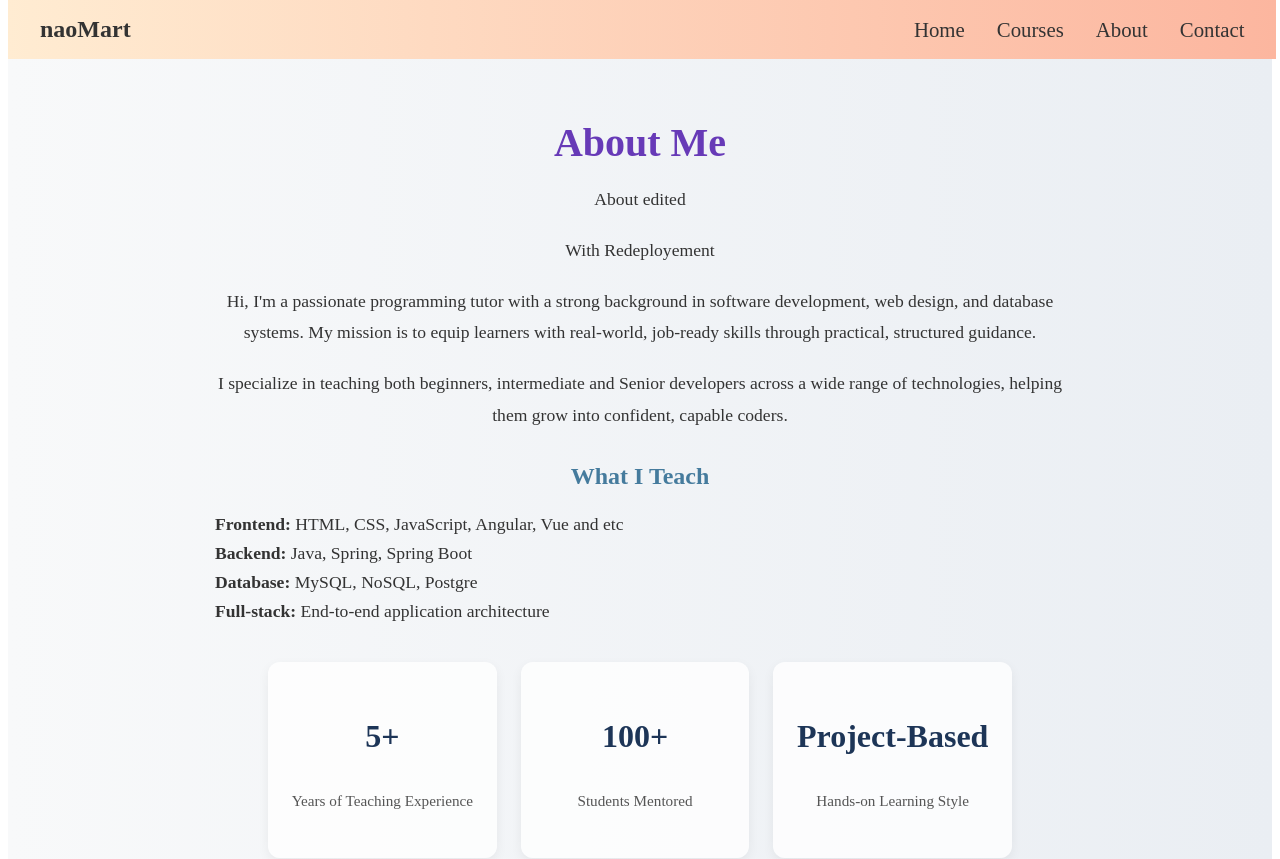
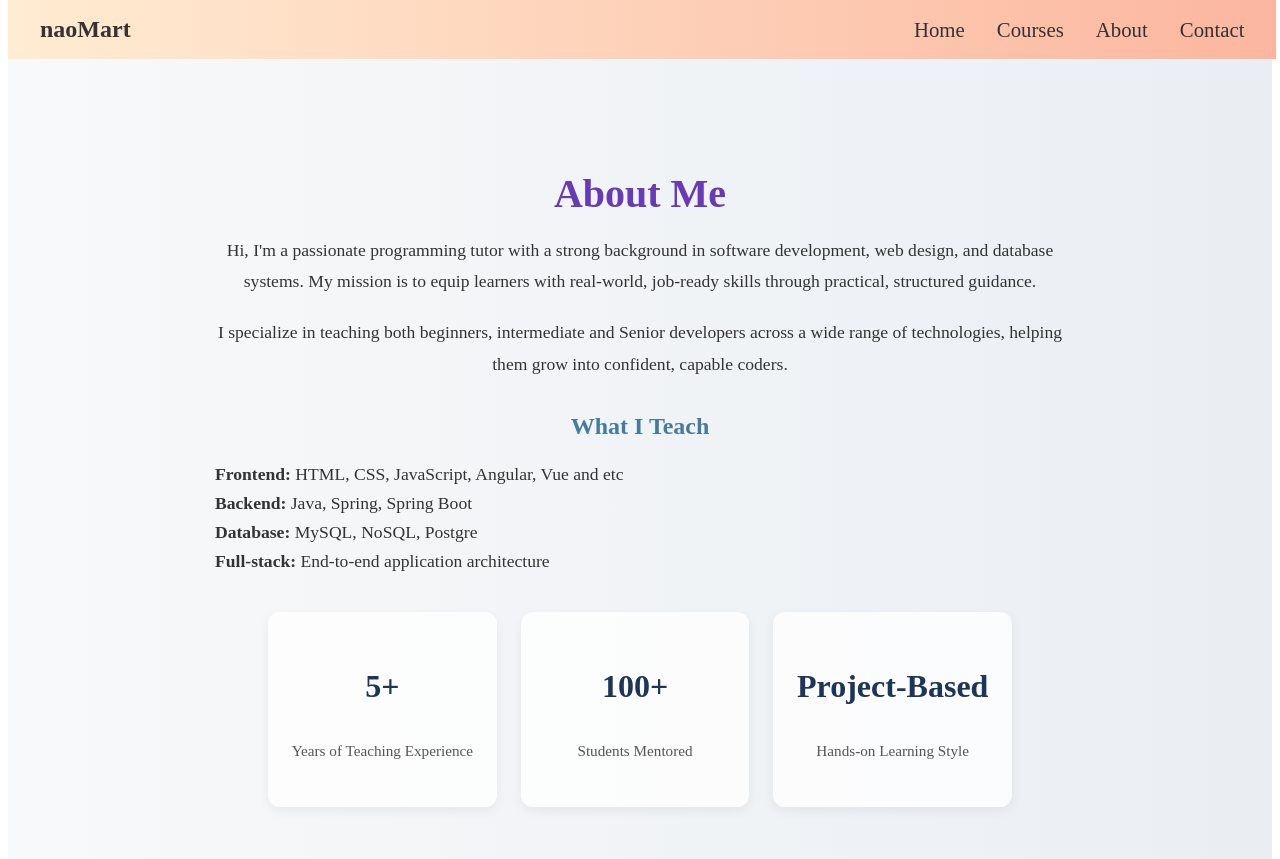
Before and after one commit to Martin-1-web/naoMart.com, an Angular app: page /about in a window 1280 px wide. Shown: the top 859 px of the page. Built offline with nearby package versions, Linux system fonts and the light colour scheme.

Commit message:
original state

```diff
--- a/src/app/about/about.component.html
+++ b/src/app/about/about.component.html
@@ -1,8 +1,7 @@
 <div class="about-page">
   <div class="about-content">
     <h2>About Me</h2>
-    <p>About edited</p>
-    <p>With Redeployement</p>
+
     <p>
       Hi, I'm a passionate programming tutor with a strong background in software development, web design, and database systems. My mission is to equip learners with real-world, job-ready skills through practical, structured guidance.
     </p>
```
